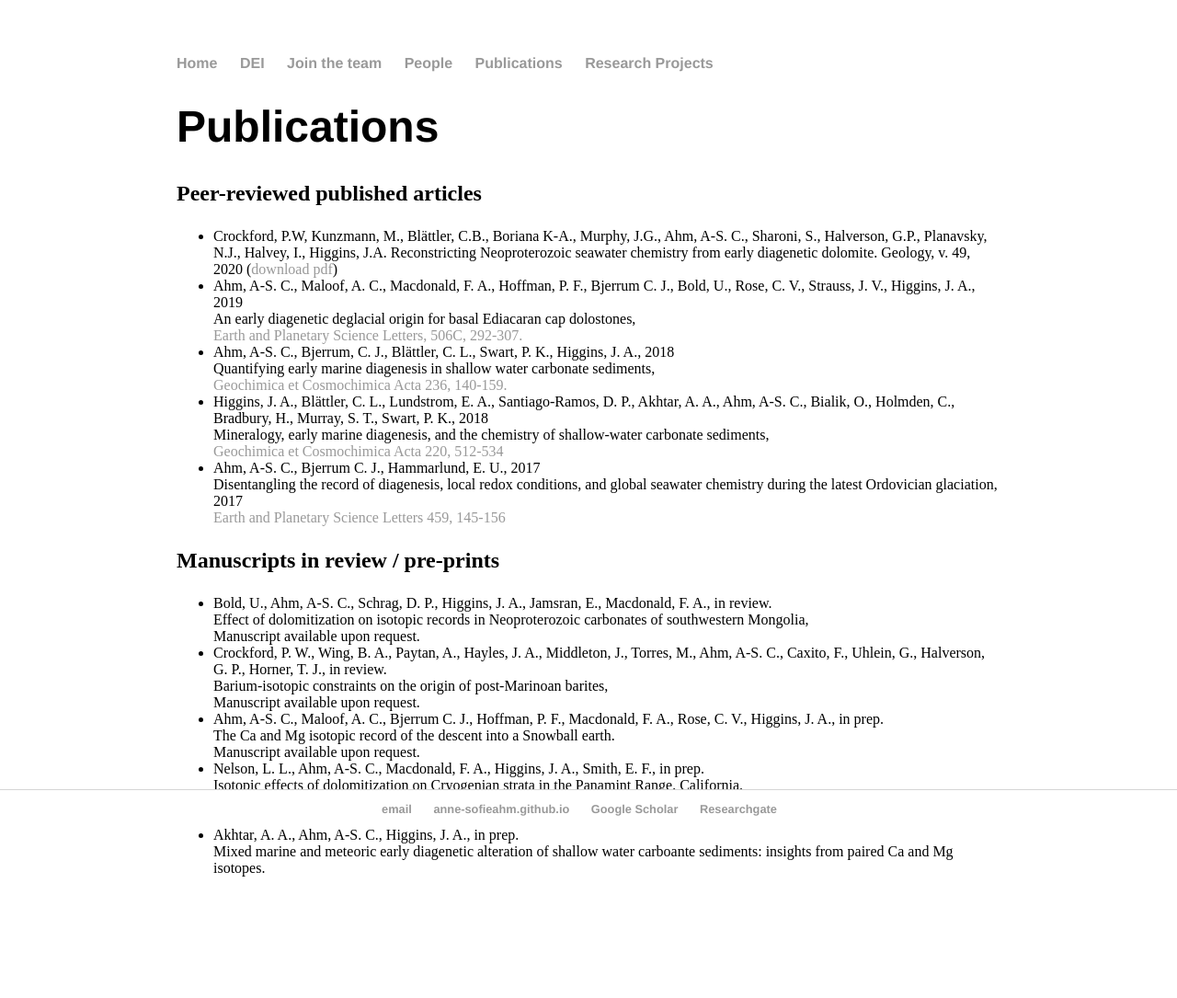
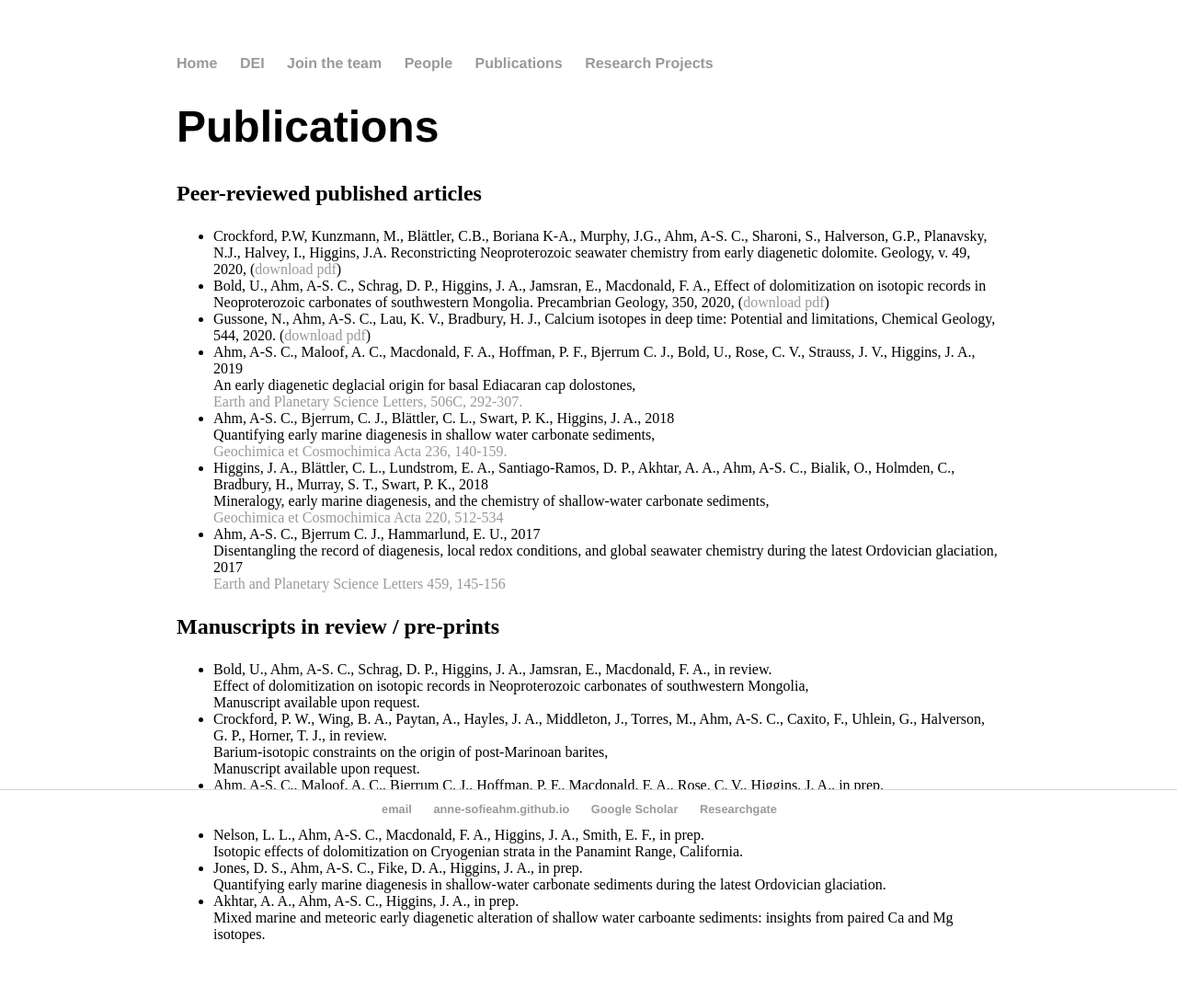
Before and after one commit to Anne-SofieAhm/Anne-SofieAhm.github.io, a Jekyll site: the page built from publications/index.html, in a window 1280 px wide. Shown: the whole page at 92% size. Built offline with Jekyll 4.4.1, drawn with Linux system fonts in a browser that asks for light colours; before the commit the page ends 1013 px from its top, so only the background shows below that.

Commit message:
Update index.html

```diff
--- a/publications/index.html
+++ b/publications/index.html
@@ -8,11 +8,24 @@
 <h2>Peer-reviewed published articles</h2>
 <p>
   <ul>
-    <li>Crockford, P.W, Kunzmann, M., Blättler, C.B., Boriana K-A., Murphy, J.G.,
+     <li>Crockford, P.W, Kunzmann, M., Blättler, C.B., Boriana K-A., Murphy, J.G.,
        Ahm, A-S. C., Sharoni, S., Halverson, G.P., Planavsky, N.J., Halvey, I., Higgins, J.A.
        Reconstricting Neoproterozoic seawater chemistry from early diagenetic dolomite.
-       Geology, v. 49, 2020 <link href="https://doi.org/10.1130/G48213.1">
+       Geology, v. 49, 2020, <link href="https://doi.org/10.1130/G48213.1">
          (<a href="Crockford2020.pdf">download pdf</a>)
+     </li>
+
+     <li>Bold, U., Ahm, A-S. C., Schrag, D. P., Higgins, J. A., Jamsran, E., Macdonald,
+       F. A., Effect of dolomitization on isotopic records in Neoproterozoic carbonates
+       of southwestern Mongolia. Precambrian Geology, 350, 2020,
+       <link href="https://doi.org/10.1016/j.precamres.2020.105902">
+       (<a href="Bold2020.pdf">download pdf</a>)
+     </li>
+
+     <li>Gussone, N., Ahm, A-S. C., Lau, K. V., Bradbury, H. J., Calcium isotopes
+       in deep time: Potential and limitations, Chemical Geology, 544, 2020.
+       <link href="https://doi.org/10.1016/j.chemgeo.2020.119601">
+       (<a href="Gussone2020.pdf">download pdf</a>)
      </li>
 
     <li>Ahm, A-S. C., Maloof, A. C., Macdonald, F. A., Hoffman, P. F., Bjerrum C. J.,
```
